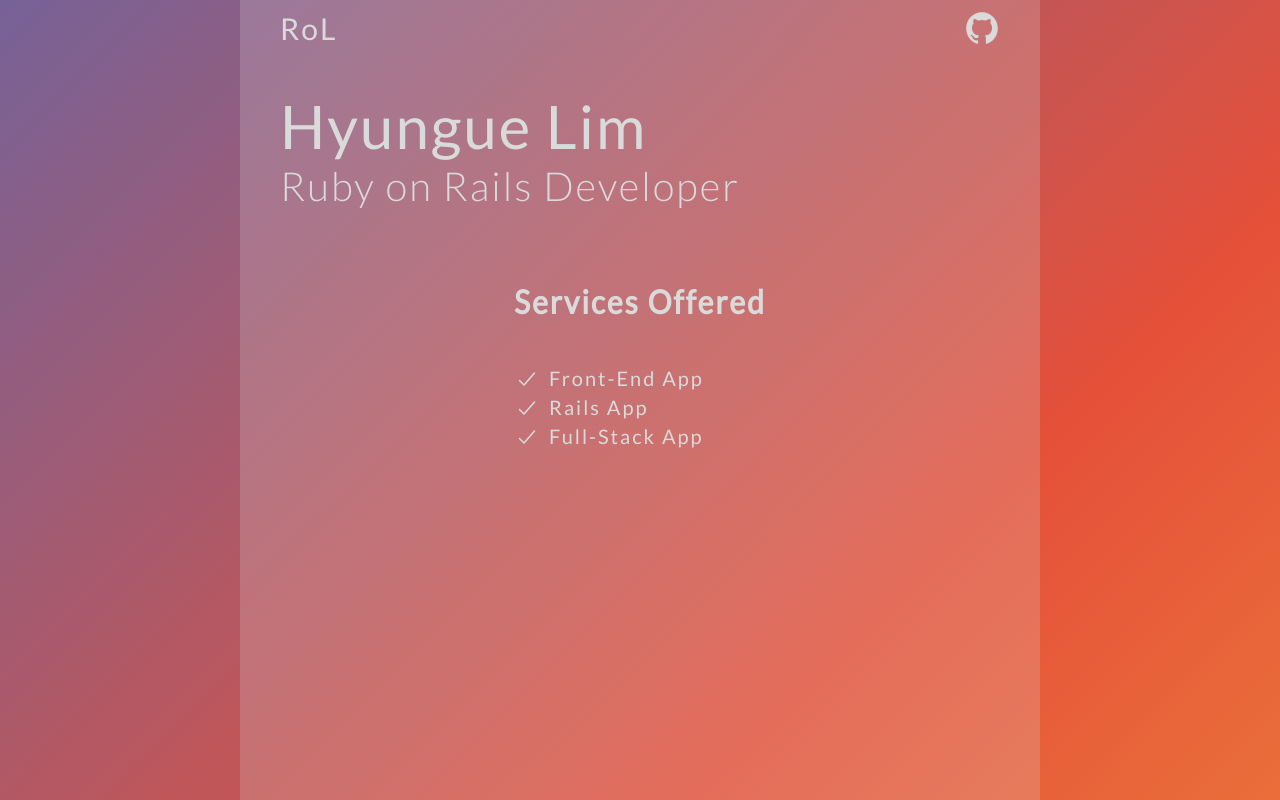
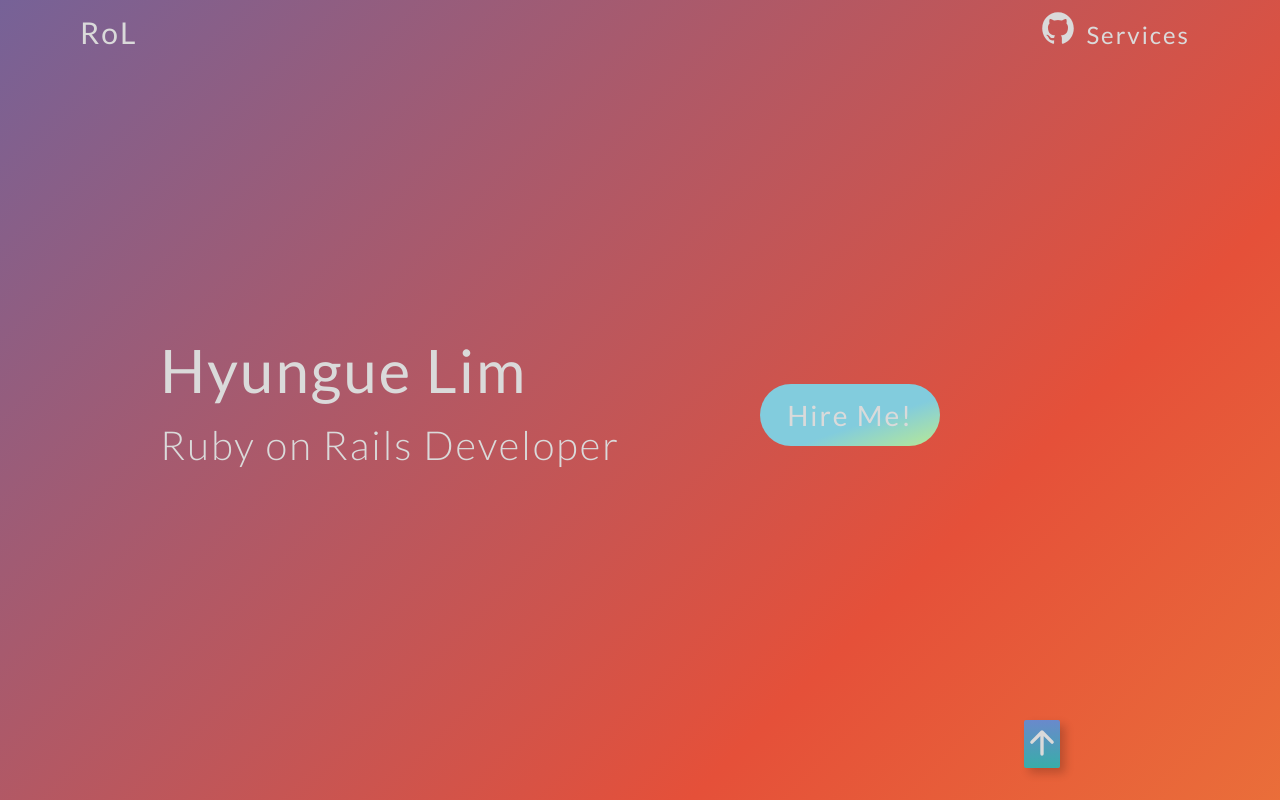
Before and after one commit to limberly/limberly.github.io, a plain HTML site: page index.html in a window 1280 px wide. Shown: the top 800 px of the page. Drawn offline with nearby package versions, Linux system fonts and the light colour scheme.

Commit message:
Made changes

```diff
--- a/css/style.css
+++ b/css/style.css
@@ -1,8 +1,12 @@
 * {
   margin: 0;
   padding: 0;
+  box-sizing: border-box;
 }
 
+html {
+  scroll-behavior: smooth;
+}
 
 body {
 /* Back ground animation By:
@@ -11,31 +15,12 @@ https://manuelpinto.in */
   font-family: 'Lato', sans-serif;
   font-size: 20px;
   letter-spacing: 2px;
+  line-height: 1.5;
   color: #dadada;
   box-sizing: border-box;
-	background: linear-gradient(-45deg, #f6b93b, #e55039, #4a69bd, #60a3bc, #78e08f);
 
-	background-size: 400% 400%;
-  height: 100vh;
-	animation: gradient 15s ease infinite;
 }
 
-@keyframes gradient {
-	0% {
-		background-position: 0% 50%;
-	}
-	50% {
-		background-position: 100% 50%;
-	}
-	100% {
-		background-position: 0% 50%;
-	}
-}
-
-h1 {
-  font-size: 300%;
-  font-weight: 400;
-}
 
 h2 {
   font-size: 200%;
@@ -46,19 +31,55 @@ h3 {
   font-size: 150%;
 }
 
+.background {
+  background: linear-gradient(-45deg, #f6b93b, #e55039, #4a69bd, #60a3bc, #78e08f);
+
+	background-size: 400% 400%;
+	animation: background-gradient 15s ease infinite;
+}
+
+.to-top-button {
+  position: fixed;
+  background: linear-gradient(#6a89cc, #38ada9);
+  padding-top: 5px;
+  border-radius: 2px;
+  box-shadow: 5px 5px 10px rgba(0,0,0, 0.2);
+  top: 90%;
+  left: 80%;
+  z-index: 9999;
+}
+
+header {
+
+  width: 1200px;
+  margin: 0 auto;
+  position: relative;
+  height: 100vh;
+}
+
 nav {
-  width: 800px;
+  width: 1200px;
   height: 40px;
   margin: 0 auto;
   padding: 10px 40px;
   font-size: 150%;
-  background-color: rgba(224,224,224, 0.2);
-  box-sizing: border-box;
 }
 
 nav li {
-  float:right;
+  float: right;
   list-style: none;
+  padding-right: 10px;
+
+}
+
+nav li a {
+  color: #dadada;
+  font-size: 80%;
+}
+
+a:link,
+a:visited {
+  text-decoration: none;
 }
 
 .logo {
@@ -71,6 +92,26 @@ nav li {
   width: 36px;
 }
 
+.header-text {
+  position: absolute;
+  top: 50%;
+  left: 10%;
+  transform: translateY(-50%);
+}
+
+.header-text span {
+  display: block;
+}
+
+.header-text-main {
+  font-size: 150%;
+  font-weight: 400;
+}
+
+.header-text-sub {
+  font-weight: 300;
+}
+
 .icon-small {
   color: #dadada;
   height: 24px;
@@ -80,17 +121,58 @@ nav li {
   margin-right: 10px;
 }
 
-section {
-  background-image: linear-gradient(rgba(224,224,224, 0.2), rgba(224,224,224, 0.2));
-  margin: 0 auto;
-  width: 800px;
-  height: 100vh;
+.hire-me {
+  text-align: center;
+  display: block;
+  width: 180px;
+  font-size: 140%;
+  position: absolute;
+  left: 60%;
+  top: 48%;
 }
 
-section div {
-  padding: 50px 40px;
+
+.btn:link,
+.btn:visited {
+  background: linear-gradient(to right bottom, #82ccdd 60%, #b8e994);
+  color: #dadada;
+  padding: 10px 20px;
+  border-radius: 100px;
+  transition: all 0.2s;
 }
 
+
+.btn:hover {
+  transform: translateY(-2px);
+  box-shadow: 0 10px 20px rgba(0,0,0, 0.2);
+}
+
+.btn:active {
+  transform: translateY(-1px);
+  box-shadow: 0 5px 10px rgba(0,0,0, 0.2);
+}
+
+
+
+/* Services */
+
+section {
+  margin: 0 auto;
+  height: 100vh;
+  padding: 50px;
+}
+
+.section-services {
+  background-color: #f6b93b;
+  position: relative;
+}
+
+.services {
+  position: absolute;
+  top: 50%;
+  left: 50%;
+  transform: translate(-50%, -50%);
+}
 .services h3 {
   text-align: center;
 }
@@ -101,3 +183,17 @@ section div {
   width: 250px;
   margin: 0 auto;
 }
+
+
+/* Animations */
+@keyframes background-gradient {
+	0% {
+		background-position: 0% 50%;
+	}
+	50% {
+		background-position: 100% 50%;
+	}
+	100% {
+		background-position: 0% 50%;
+	}
+}
--- a/index.html
+++ b/index.html
@@ -10,24 +10,38 @@
     <link href="https://fonts.googleapis.com/css2?family=Lato:ital,wght@0,100;0,300;0,400;1,300&display=swap" rel="stylesheet">
   </head>
   <body>
+    <a href="#top" class="to-top-button"><ion-icon name="arrow-up-outline" class="icon-big"></ion-icon></a>
+    <div class="background">
 
-    <header>
+
+    <header id="top">
         <nav>
           <div class="logo">
             <p>RoL</p>
           </div>
+
           <ul>
+            <li><a href="#services">Services</a></li>
             <li><a href="https://github.com/limberly"><ion-icon class="icon-big" name="logo-github"></ion-icon></a></li>
           </ul>
         </nav>
+
+        <div class="header-text">
+          <h1>
+            <span class="header-text-main">Hyungue Lim</span>
+            <span class="header-text-sub">Ruby on Rails Developer</span>
+          </h1>
+
+        </div>
+        <a href="#services" class="btn hire-me">Hire Me!</a>
+
+
+
     </header>
+  </div>
 
-    <section class="section-main">
-      <div class="main-heading">
-        <h1>Hyungue Lim</h1>
-        <h2>Ruby on Rails Developer</h2>
-      </div>
-      <div class="services">
+    <section class="section-services" id="services">
+      <div class="services" >
         <h3 class="animate__animated animate__bounce animate__slow animate__infinite">Services Offered</h3>
         <ul>
           <li><ion-icon class="icon-small" name="checkmark-outline"></ion-icon>Front-End App</li>
```
